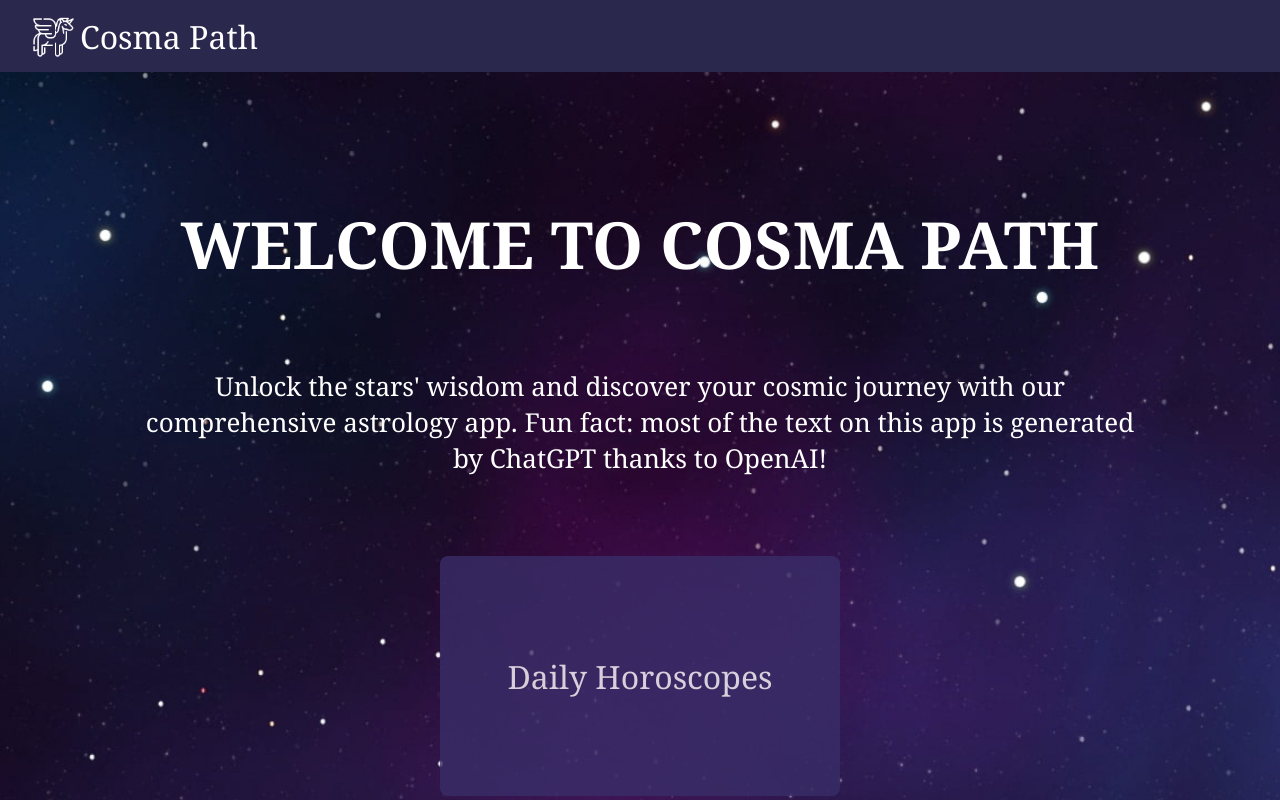
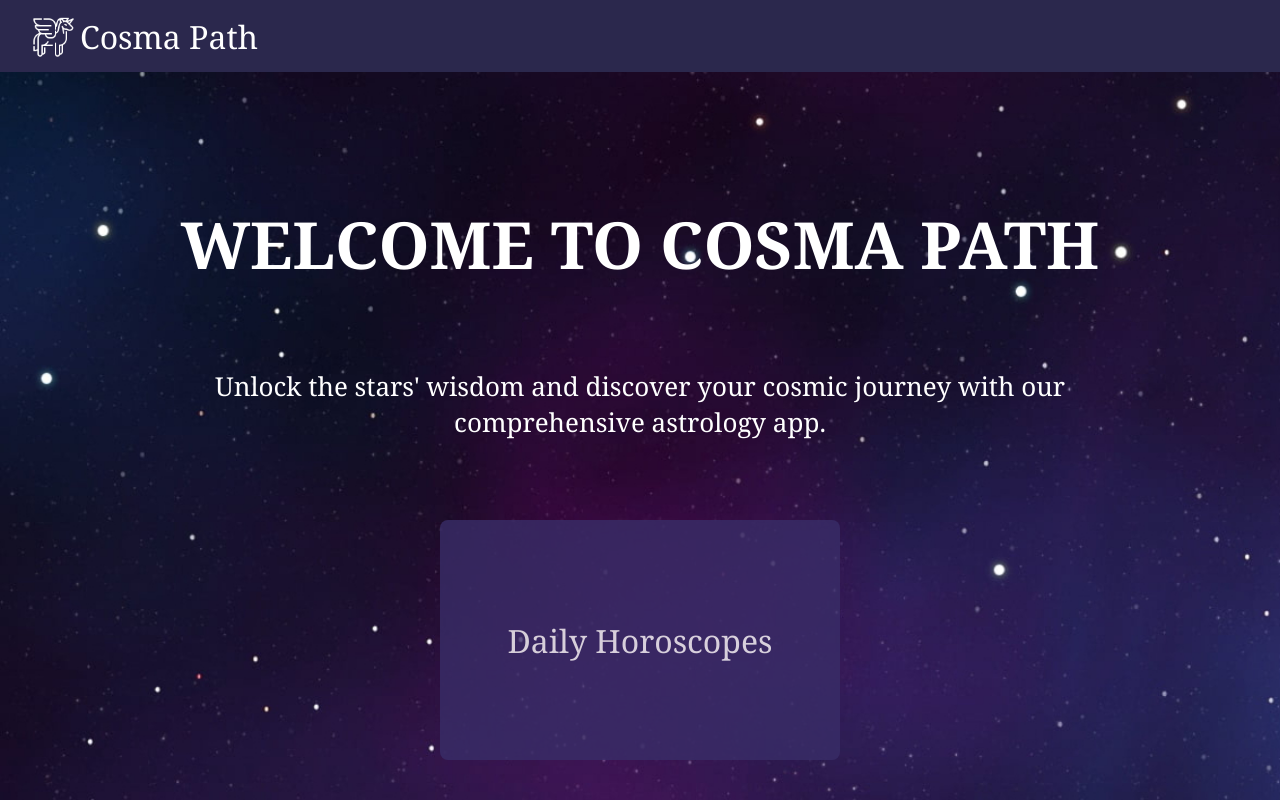
Before and after one commit to coletteli315/Cosma-Path, a React (Create React App) app: page / in a window 1280 px wide. Shown: the top 800 px of the page. Built offline with nearby package versions, Linux system fonts and the light colour scheme.

Commit message:
Modified Home description

```diff
--- a/src/pages/home/Home.tsx
+++ b/src/pages/home/Home.tsx
@@ -8,8 +8,7 @@ const Home = () => {
       <h1 className="home-title">Welcome to Cosma Path</h1>
       <div className="home-description">
         Unlock the stars' wisdom and discover your cosmic journey with our
-        comprehensive astrology app. Fun fact: most of the text on this app is
-        generated by ChatGPT thanks to OpenAI!
+        comprehensive astrology app.
       </div>
       <div className="home-btn-container">
         <HomeBtn
```
